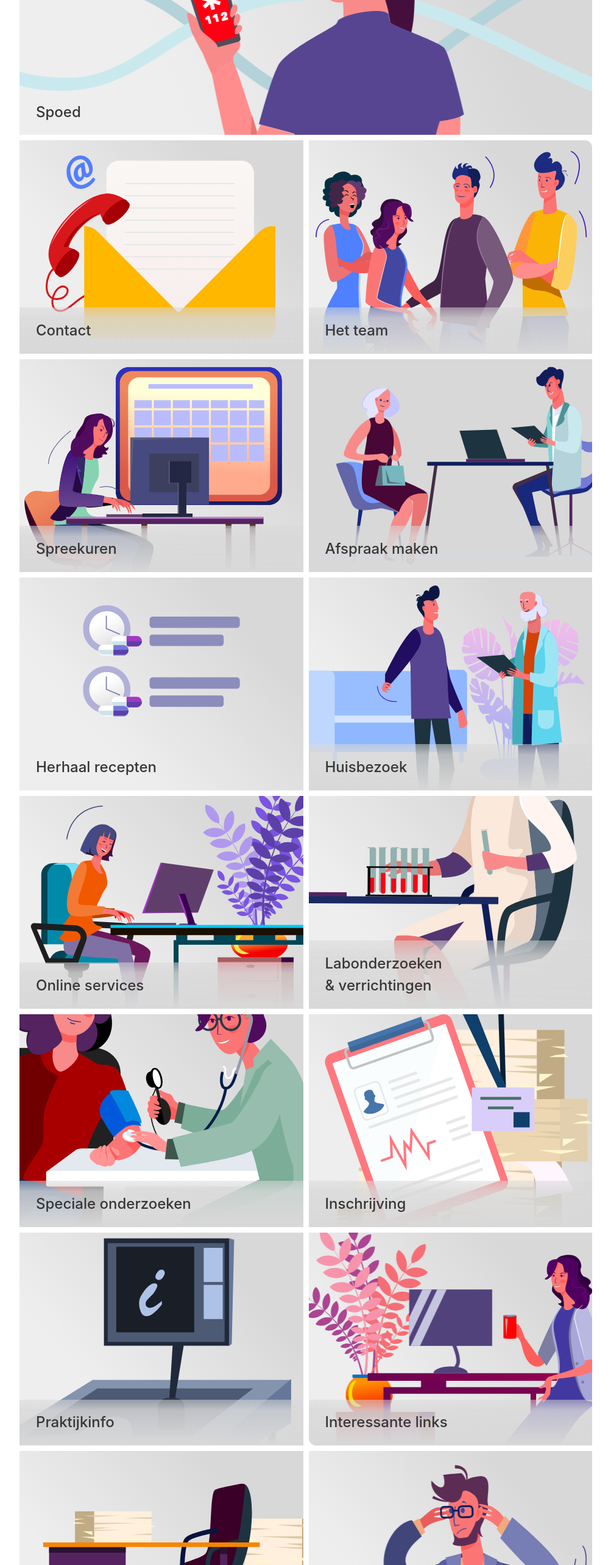
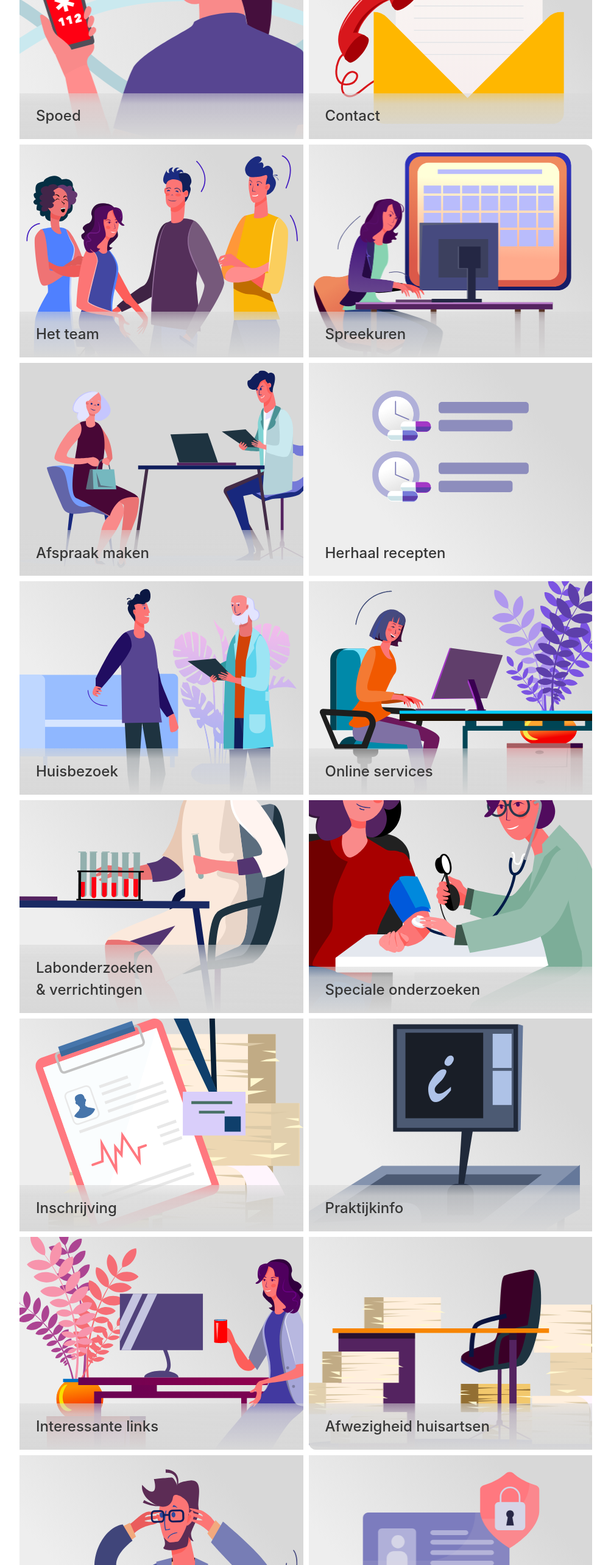
Before and after one commit to anthonyboutinov/alberick-vue-website, a Vue app: page /menu in a window 1280 px wide. Shown: the part 234-2800 px from the top of the page at 61% size, without its empty margins (138-1141 px from the left). Built offline with nearby package versions, Linux system fonts and the light colour scheme.

Commit message:
Menu Item Privacy

```diff
--- a/src/App.vue
+++ b/src/App.vue
@@ -46,7 +46,7 @@
       <p>
         ©
         <router-link to="/" class="link-hidden">Medisch Centrum Alberick</router-link> 2020.
-        <router-link to="/privacy-policy">Privacy</router-link>.
+        <router-link to="/privacy">Privacy</router-link>.
         <router-link to="/terms">Terms</router-link>. Website by
         <a href="https://boutinov.website" target="_blank">Boutinov</a>. Artwork design by
         <a href="https://freepik.com" target="_blank" class="link-hidden">pch.vector / Freepik</a>.
--- a/src/router/index.js
+++ b/src/router/index.js
@@ -43,7 +43,7 @@ const routes = [{
   // Redirect mismatching old website's routes to the updated ones
   {
     path: '/privacyreglement',
-    redirect: '/privacy-policy'
+    redirect: '/privacy'
   },
   {
     path: '/speciale_onderzoeken',
--- a/src/templates/home/Logos_forClause.vue
+++ b/src/templates/home/Logos_forClause.vue
@@ -13,7 +13,7 @@
 <script>
 export default {
   props: {
-    logos: Object
+    logos: Array
   },
 }
 </script>
--- a/src/templates/menu/Menu.vue
+++ b/src/templates/menu/Menu.vue
@@ -3,12 +3,12 @@
   <div class="hero-body menu-hero-body">
     <div class="container">
       <div class="columns is-multiline is-mobile is-variable is-1 is-hidden-tablet">
-        <div class="column" v-for="item in menuItems" v-bind:key="item.slug" :class="{'is-12': item.slug === 'spoed', 'is-6': item.slug !== 'spoed'}">
+        <div class="column" v-for="item in menuItems" v-bind:key="item.slug" :class="{'is-12': item.slug === 'spoed__', 'is-6': item.slug !== 'spoed__'}">
           <menu-item :slug="item.slug" :title="item.title" :ispartofprimarymenu="true" />
         </div>
       </div>
       <div class="columns is-multiline is-variable is-2 is-hidden-mobile">
-        <div class="column" v-for="item in menuItems" v-bind:key="item.slug" :class="{'is-8': item.slug === 'spoed', 'is-4': item.slug !== 'spoed', 'is-hidden-tablet': item.mobileOnly}">
+        <div class="column" v-for="item in menuItems" v-bind:key="item.slug" :class="{'is-8': item.slug === 'spoed__', 'is-4': item.slug !== 'spoed__', 'is-hidden-tablet': item.mobileOnly}">
           <menu-item :slug="item.slug" :title="item.title" :ispartofprimarymenu="true" />
         </div>
       </div>
@@ -72,6 +72,9 @@ export default {
       }, {
         slug: 'klachtenregeling',
         title: 'Klachtenregeling',
+      }, {
+        slug: 'privacy',
+        title: 'Privacyreglement',
       }]
     }
   }
--- a/src/templates/menu/MenuItem.vue
+++ b/src/templates/menu/MenuItem.vue
@@ -30,7 +30,7 @@ export default {
   },
   computed: {
     _nobackground() {
-      return Object.prototype.hasOwnProperty.call(this, 'nobackground') ? this.nobackground : this.slug === 'spoed' || this.slug === 'herhaal-recepten'
+      return Object.prototype.hasOwnProperty.call(this, 'nobackground') ? this.nobackground : this.slug === 'spoed__' || this.slug === 'herhaal-recepten' || this.slug === 'privacy'
     },
     _slug() {
       if (this.slug.substr(-1) === "/") {
@@ -41,8 +41,8 @@ export default {
     },
     _class() {
       return {
-        'is-4by3-tablet': !(this.ispartofprimarymenu && this._slug === 'spoed'),
-        'is-8gap2by3-tablet': this.ispartofprimarymenu && this._slug === 'spoed',
+        'is-4by3-tablet': !(this.ispartofprimarymenu && this._slug === 'spoed__'),
+        'is-8gap2by3-tablet': this.ispartofprimarymenu && this._slug === 'spoed__',
         'has-border-radius': this.hasradius,
         ispartofprimarymenu: this.ispartofprimarymenu
       }
@@ -62,9 +62,6 @@ export default {
     background-position: center;
     background-repeat: no-repeat;
     overflow: hidden;
-    // transition: box-shadow 0.2s ease-out;
-    // box-shadow: 0 0 0.3rem rgba($primary, 0);
-    // transform: translateY(0rem);
 
     @media (max-width: $tablet - 1px) {
         border-radius: 3px;
@@ -108,8 +105,6 @@ export default {
     &:active,
     &:focus,
     &:hover {
-        // box-shadow: 0 0 0.3rem rgba($primary, 0.5);
-        // transform: translateY(-0.15rem);
         .menu-item-body {
             color: $link;
         }
@@ -132,35 +127,16 @@ export default {
 }
 
 @media (min-width: $tablet) {
-    // @each $slug in 'afspraak-maken',
-    // 'afwezigheid-huisartsen',
-    // 'herhaal-recepten',
-    // 'huisbezoek',
-    // 'inschrijving',
-    // 'klachtenregeling',
-    // 'lab',
-    // 'links',
-    // 'online-services',
-    // 'praktijkinfo',
-    // 'speciale-onderzoeken',
-    // 'spoed',
-    // 'spreekuren',
-    // 'team' {
-    //     [data-menu-item="#{$slug}"] {
-    //         background-image: url("/menu-items/mi-#{$slug}.svg");
-    //     }
-    // }
-
     [data-menu-item="spoed"].ispartofprimarymenu {
         border-top-left-radius: 12px;
     }
-    [data-menu-item="team"].ispartofprimarymenu {
+    [data-menu-item="spreekuren"].ispartofprimarymenu {
         border-top-right-radius: 12px;
     }
-    [data-menu-item="links"].ispartofprimarymenu {
+    [data-menu-item="afwezigheid-huisartsen"].ispartofprimarymenu {
         border-bottom-left-radius: 12px;
     }
-    [data-menu-item="klachtenregeling"].ispartofprimarymenu {
+    [data-menu-item="privacy"].ispartofprimarymenu {
         border-bottom-right-radius: 12px;
     }
 }
```
Also changed, not shown: src/assets/menu-items/mi-privacy.svg (added).
